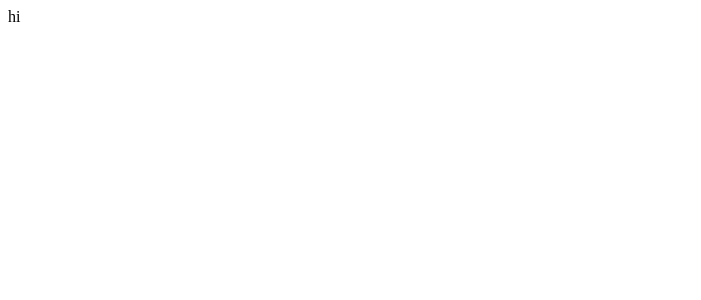
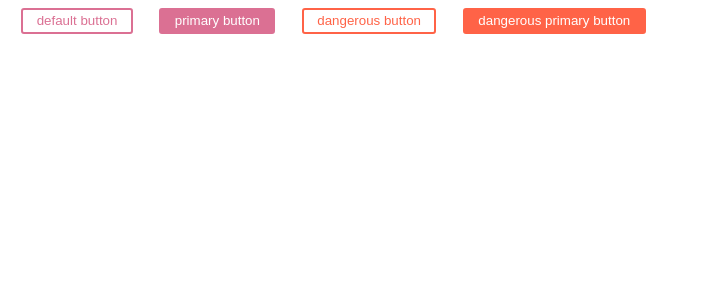
Before and after one commit to maddiedierker/component-library-examples, a React (Create React App) app: page / in a window 1280 px wide. Shown: the top 300 px of the page, without its empty margins (0-701 px from the left). Built offline with nearby package versions, Linux system fonts and the light colour scheme.

Commit message:
add styled-components components

```diff
--- a/src/App.js
+++ b/src/App.js
@@ -1,9 +1,14 @@
-function App() {
+import {Button, DangerButton} from './styledComponents'
+
+const App = () => {
   return (
-    <div>
-      hi
-    </div>
+    <>
+      <Button>default button</Button>
+      <Button primary>primary button</Button>
+      <DangerButton>dangerous button</DangerButton>
+      <DangerButton primary>dangerous primary button</DangerButton>
+    </>
   );
 }
 
-export default App;
+export default App
--- /dev/null
+++ b/src/constants.js
@@ -0,0 +1,8 @@
+const colors = {
+  primary: 'palevioletred',
+  danger: 'tomato'
+}
+
+export {
+  colors
+}
--- /dev/null
+++ b/src/styledComponents/Button.js
@@ -0,0 +1,20 @@
+import styled, {css} from 'styled-components'
+import {colors} from '../constants'
+
+const Button = styled.button`
+  background: transparent;
+  border-radius: 3px;
+  border: 2px solid ${colors.primary};
+  color: ${colors.primary};
+  margin: 0 1em;
+  padding: 0.25em 1em;
+
+  ${props =>
+    props.primary &&
+    css`
+      background: ${colors.primary};
+      color: white;
+    `};
+`
+
+export default Button
--- /dev/null
+++ b/src/styledComponents/DangerButton.js
@@ -0,0 +1,17 @@
+import Button from './Button'
+import styled, {css} from 'styled-components'
+import {colors} from '../constants'
+
+const DangerButton = styled(Button)`
+  color: ${colors.danger};
+  border-color: ${colors.danger};
+
+  ${props =>
+    props.primary &&
+    css`
+      background: ${colors.danger};
+      color: white;
+    `};
+`;
+
+export default DangerButton
--- /dev/null
+++ b/src/styledComponents/index.js
@@ -0,0 +1,4 @@
+import Button from './Button';
+import DangerButton from './DangerButton';
+
+export {Button, DangerButton}
```
